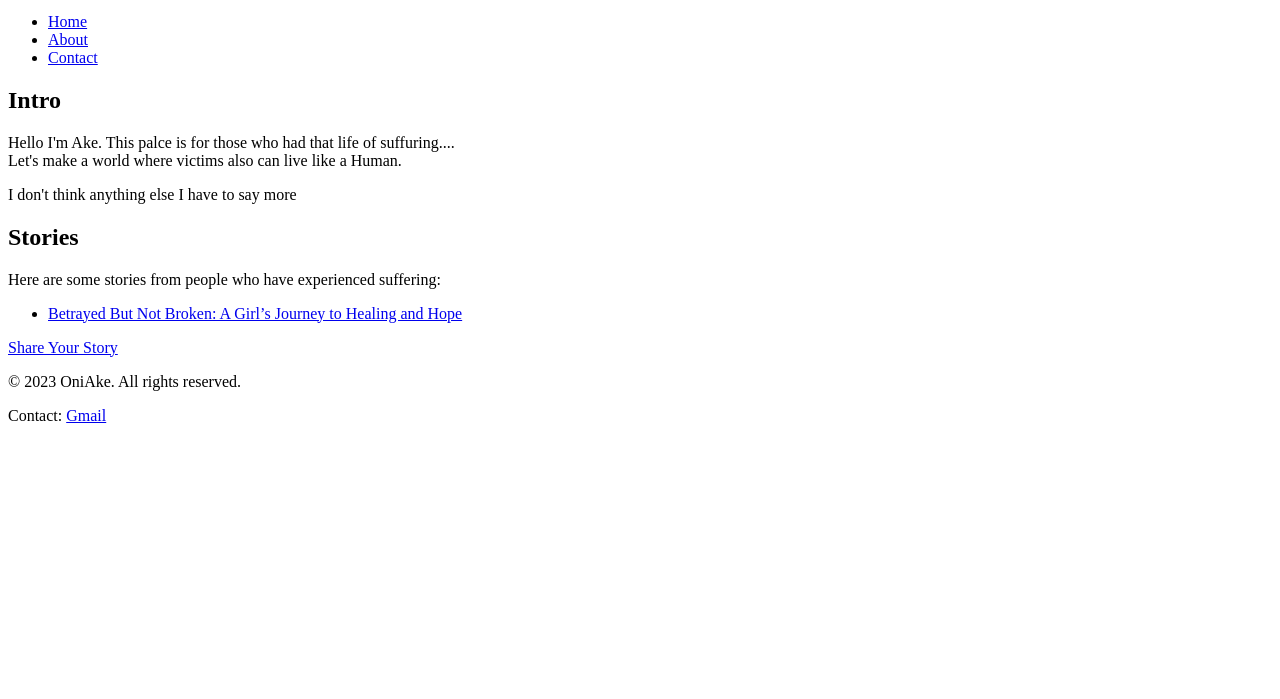
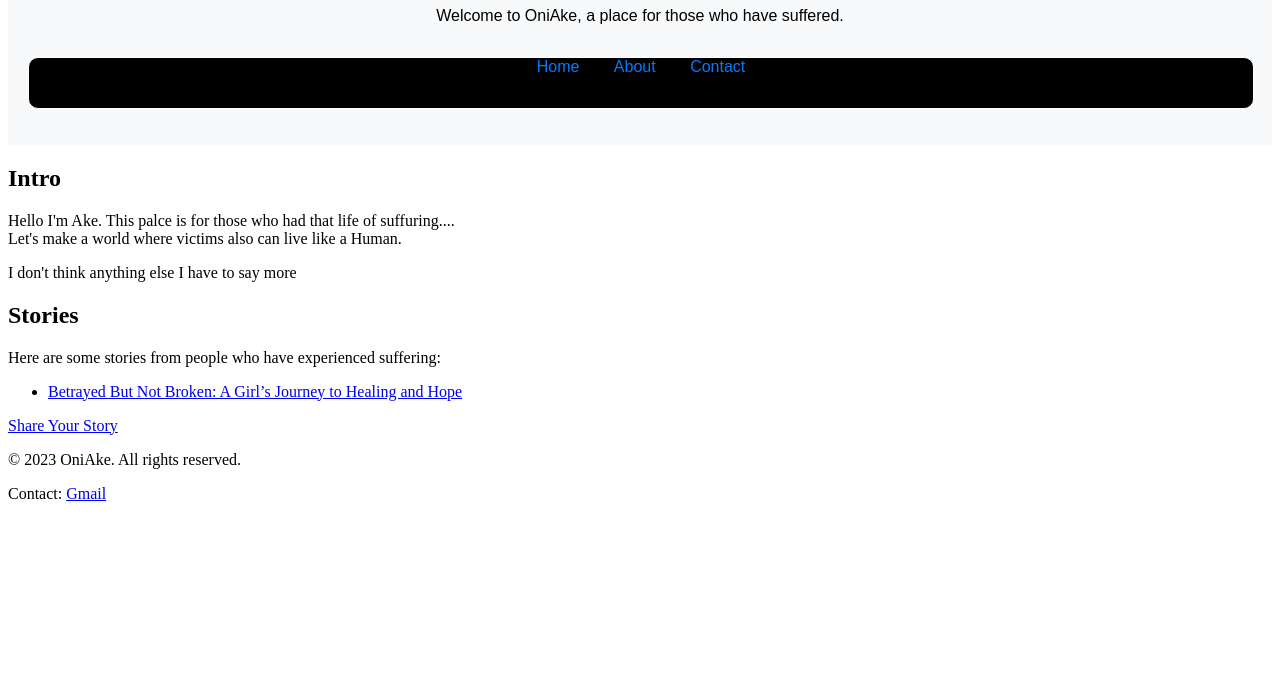
Before and after one commit to akib-ake/OniAke, a plain HTML site: page index.html in a window 1280 px wide. Shown: the part 101-800 px from the top of the page. Drawn offline with Linux system fonts and the light colour scheme.

Commit message:
In THIS I Added come design and some meta tags.

```diff
--- a/index.html
+++ b/index.html
@@ -1,7 +1,15 @@
 <!DOCTYPE html>
 <html>
     <head>
+    <meta charset="UTF-8">
+    <meta name="viewport" content="width=device-width, initial-scale=1">
+    <meta name="description" content="OniAke - A place for those who have suffered want to share there stories and this place is for coding and develpment.">
+    <meta name="keywords" content="OniAke, suffering, healing, stories, support, development, coding, community, web development, personal stories, mental health">
+    <meta name="author" content="Ake">
+    <link rel="icon" href="favicon.ico" type="image/x-icon">
+    <link rel="stylesheet" href="https://cdnjs.cloudflare.com/ajax/libs/font-awesome/6.0.0/css/font-awesome.min.css">
     <link rel="stylesheet" href="style.css">
+    <title>OniAke</title>
     </head>
 
     <body>
--- a/style.css
+++ b/style.css
@@ -0,0 +1,32 @@
+header {
+    background-color: #f8f9fa;
+    padding: 20px;
+    text-align: center;
+    font-family: Arial, sans-serif;
+}
+
+header ul {
+    list-style-type: none;
+    display: inline-block;
+    background-color: black;
+    padding: 10px;
+    border: 1px solid white;
+    border-radius: 10px;
+    padding: 0;
+    height: 50px;
+    width: 100%;
+}
+header ul li {
+    display: inline;
+    margin: 0 15px;
+}
+
+header ul li a {
+    text-decoration: solid;
+    color: #007bff;
+}
+
+header ul li a:hover {
+    text-decoration: underline;
+    color: #0056b3;
+}
```
